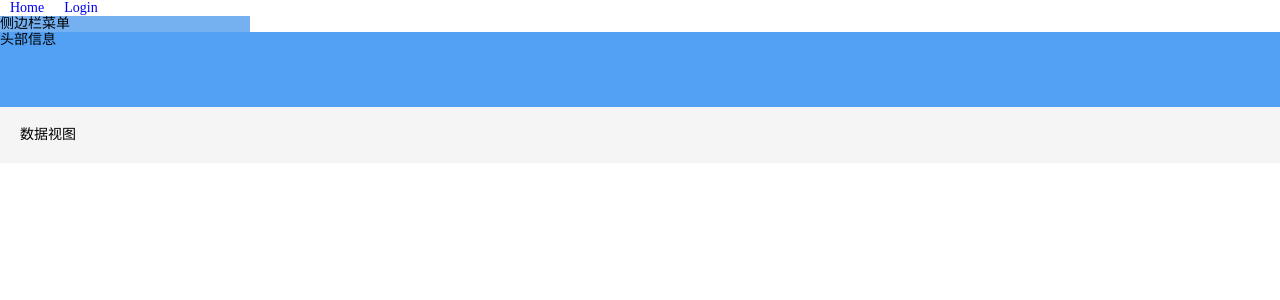
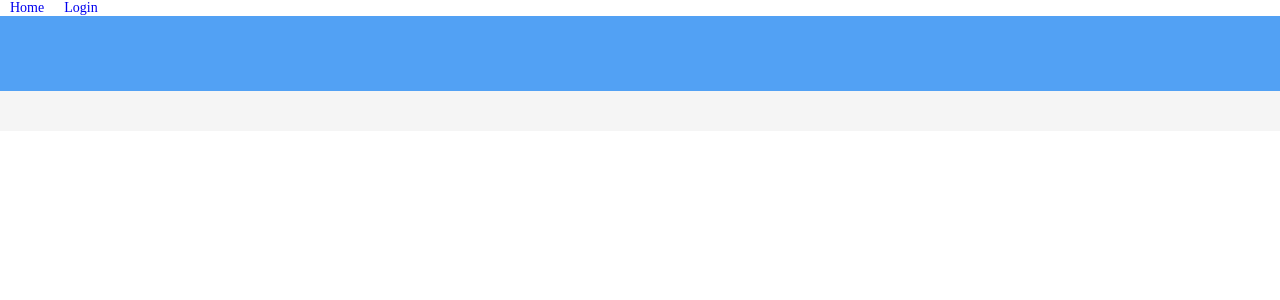
Before and after one commit to xiaolu2333/vue3-admin, a Vue app: page /#/ in a window 1280 px wide. Shown: the top 300 px of the page. Built offline with nearby package versions, Linux system fonts and the light colour scheme.

Commit message:
搭建管理后台：将UI框架中的局部布局抽象为独立的组件。
通过 element plus 的 Container 组件搭建 UI 框架，然后用组件化的内容区填充 UI 框架。

```diff
--- /dev/null
+++ b/src/layout/components/Aside.vue
@@ -0,0 +1,9 @@
+<template></template>
+
+<script>
+export default {
+  name: "LayoutAside",
+};
+</script>
+
+<style scoped></style>
--- /dev/null
+++ b/src/layout/components/Header.vue
@@ -0,0 +1,9 @@
+<template></template>
+
+<script>
+export default {
+  name: "LayoutHeader",
+};
+</script>
+
+<style scoped></style>
--- /dev/null
+++ b/src/layout/components/Main.vue
@@ -0,0 +1,9 @@
+<template></template>
+
+<script>
+export default {
+  name: "LayoutMain",
+};
+</script>
+
+<style scoped></style>
--- a/src/layout/index.vue
+++ b/src/layout/index.vue
@@ -1,17 +1,26 @@
 <template>
   <el-container id="layout-container">
-    <el-aside id="layout-aside" width="250px">侧边栏菜单</el-aside>
+    <el-aside id="layout-aside" width="250px"><LayoutAside /></el-aside>
     <el-container>
-      <el-header id="layout-header" height="75px">头部信息</el-header>
-      <el-main id="layout-main">数据视图</el-main>
+      <el-header id="layout-header" height="75px"><LayoutHeader /></el-header>
+      <el-main id="layout-main"><LayoutMain /></el-main>
     </el-container>
   </el-container>
 </template>
 
 <script>
+import LayoutAside from "./components/Aside.vue";
+import LayoutHeader from "./components/Header.vue";
+import LayoutMain from "./components/Main.vue";
+
 export default {
   // eslint-disable-next-line vue/multi-word-component-names
   name: "Layout",
+  components: {
+    LayoutAside,
+    LayoutHeader,
+    LayoutMain,
+  },
 };
 </script>
 
```
